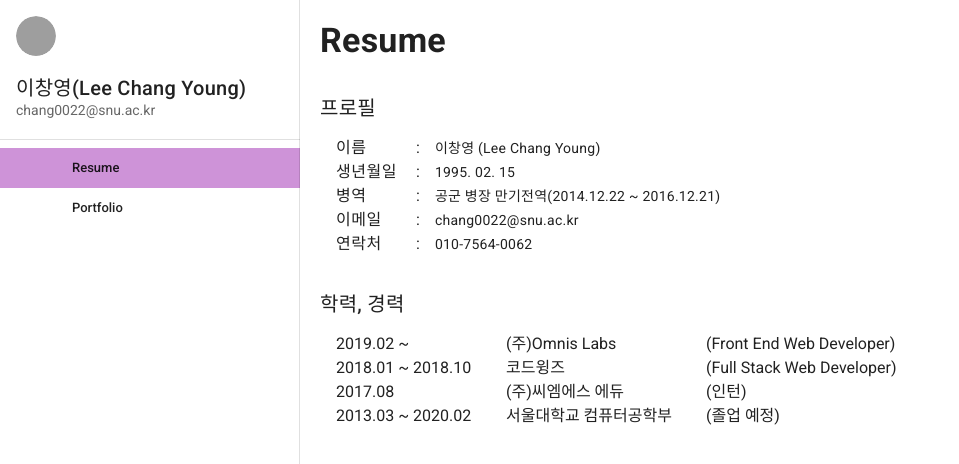
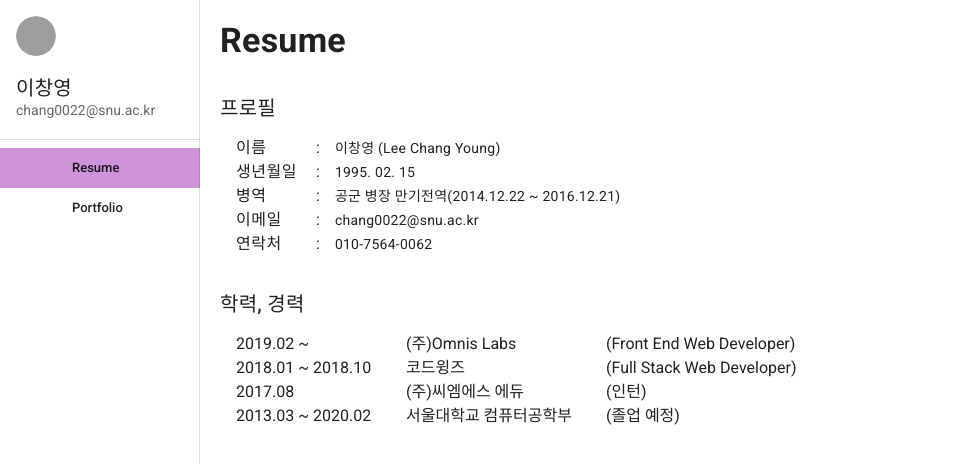
Before and after one commit to chang02/blog, a Vue app: page / in a window 1280 px wide. Shown: the top 464 px of the page, without its empty margins (0-959 px from the left). Built offline with nearby package versions, Linux system fonts and the light colour scheme; grey boxes are pictures that could not be loaded.

Commit message:
resize nav drawer

```diff
--- a/src/App.vue
+++ b/src/App.vue
@@ -1,7 +1,7 @@
 <template>
   <v-app id="app">
     <v-navigation-drawer
-      app width="300" permanent
+      app width="200" permanent
       :expand-on-hover="$vuetify.breakpoint.smAndDown"
     >
       <v-list>
@@ -12,7 +12,7 @@
         </v-list-item>
         <v-list-item>
           <v-list-item-content>
-            <v-list-item-title class="title">이창영(Lee Chang Young)</v-list-item-title>
+            <v-list-item-title class="title">이창영</v-list-item-title>
             <v-list-item-subtitle>chang0022@snu.ac.kr</v-list-item-subtitle>
           </v-list-item-content>
         </v-list-item>
```
